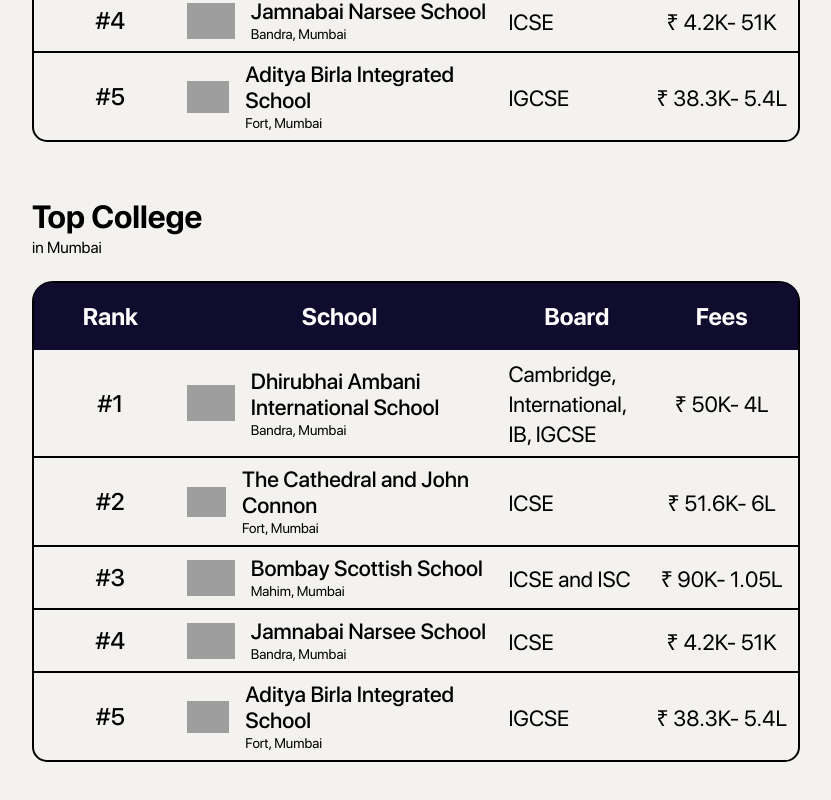
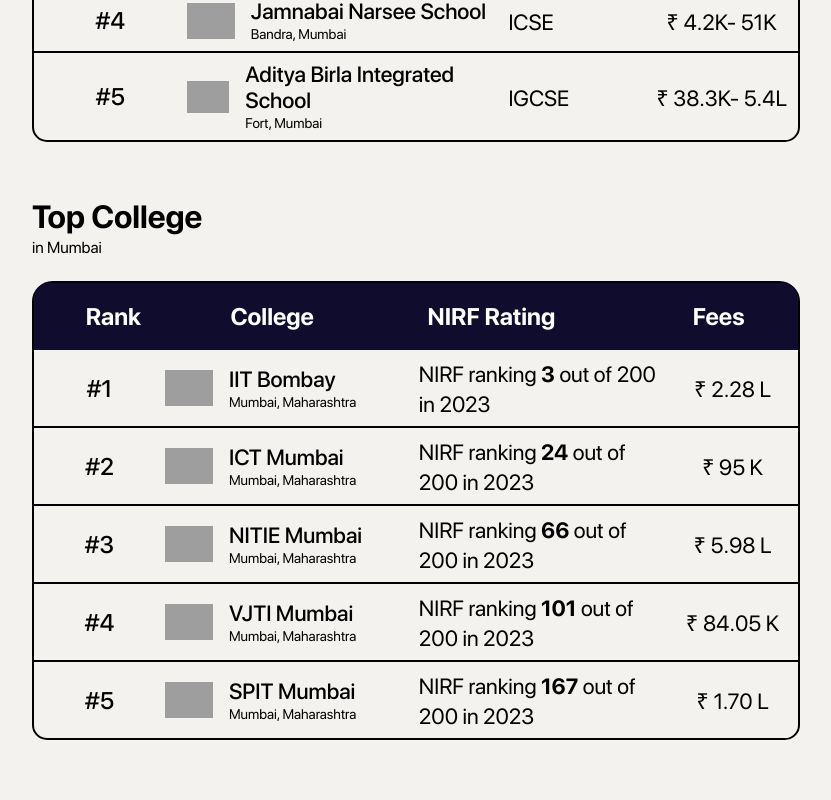
Before and after one commit to open-xyz/campus-finder, a React (Create React App) app: page / in a window 1280 px wide. Shown: the part 1260-2060 px from the top of the page, without its empty margins (224-1055 px from the left). Built offline with nearby package versions, Linux system fonts and the light colour scheme; grey boxes are pictures that could not be loaded.

Commit message:
Top College added

```diff
--- a/src/Pages/Home/Topranking/Topranking.css
+++ b/src/Pages/Home/Topranking/Topranking.css
@@ -103,3 +103,26 @@
   font-weight: 300;
   line-height: normal;
 }
+
+.college-ranking .rank {
+  width: 20%;
+  text-align: center;
+  font-size: 1.5rem;
+  font-weight: 400;
+}
+
+.college-ranking .board {
+  width: 40%;
+  margin-left: -1.5rem;
+}
+.college-ranking .fees {
+  width: 20%;
+  text-align: center;
+}
+.college-ranking .school-name-school {
+  width: 20%;
+}
+
+.board span {
+  font-weight: 500;
+}
--- a/src/Pages/Home/Topranking/Topranking.js
+++ b/src/Pages/Home/Topranking/Topranking.js
@@ -112,8 +112,8 @@
         <div className="school-table">
           <div className="school-table__heading">
             <div className="utility ranks">Rank</div>
-            <div className="utility school-name-school">School</div>
-            <div className="utility board">Board</div>
+            <div className="utility school-name-school">College</div>
+            <div className="utility board">NIRF Rating</div>
             <div className="utility fees">Fees</div>
           </div>
           <div className="school school-row-1">
@@ -126,16 +126,14 @@
                 />
               </div>
               <div className="school-name-text">
-                <div className="head">
-                  Dhirubhai Ambani <br /> International School
-                </div>
-                <div className="sub-head">Bandra, Mumbai </div>
+                <div className="head">IIT Bombay</div>
+                <div className="sub-head">Mumbai, Maharashtra</div>
               </div>
             </div>
             <div className="board">
-              Cambridge, <br /> International, <br /> IB, IGCSE
+              NIRF ranking <span>3</span> out of 200 in 2023
             </div>
-            <div className="fees">₹ 50K- 4L</div>
+            <div className="fees">₹ 2.28 L</div>
           </div>
           <div className="school school-row-1">
             <div className="rank">#2</div>
@@ -147,12 +145,14 @@
                 />
               </div>
               <div className="school-name-text">
-                <div className="head">The Cathedral and John Connon</div>
-                <div className="sub-head">Fort, Mumbai </div>
+                <div className="head">ICT Mumbai</div>
+                <div className="sub-head">Mumbai, Maharashtra</div>
               </div>
             </div>
-            <div className="board">ICSE</div>
-            <div className="fees">₹ 51.6K- 6L</div>
+            <div className="board">
+              NIRF ranking <span>24</span> out of 200 in 2023
+            </div>
+            <div className="fees">₹ 95 K</div>
           </div>
           <div className="school school-row-1">
             <div className="rank">#3</div>
@@ -164,12 +164,14 @@
                 />
               </div>
               <div className="school-name-text">
-                <div className="head">Bombay Scottish School</div>
-                <div className="sub-head">Mahim, Mumbai </div>
+                <div className="head">NITIE Mumbai</div>
+                <div className="sub-head">Mumbai, Maharashtra </div>
               </div>
             </div>
-            <div className="board">ICSE and ISC</div>
-            <div className="fees">₹ 90K- 1.05L</div>
+            <div className="board">
+              NIRF ranking <span>66</span> out of 200 in 2023
+            </div>
+            <div className="fees">₹ 5.98 L</div>
           </div>
           <div className="school school-row-1">
             <div className="rank">#4</div>
@@ -181,12 +183,14 @@
                 />
               </div>
               <div className="school-name-text">
-                <div className="head">Jamnabai Narsee School</div>
-                <div className="sub-head">Bandra, Mumbai </div>
+                <div className="head">VJTI Mumbai</div>
+                <div className="sub-head">Mumbai, Maharashtra </div>
               </div>
             </div>
-            <div className="board">ICSE</div>
-            <div className="fees">₹ 4.2K- 51K</div>
+            <div className="board">
+              NIRF ranking <span>101</span> out of 200 in 2023
+            </div>
+            <div className="fees">₹ 84.05 K</div>
           </div>{" "}
           <div style={{ borderBottom: "none" }} className="school school-row-1">
             <div className="rank">#5</div>
@@ -198,12 +202,14 @@
                 />
               </div>
               <div className="school-name-text">
-                <div className="head">Aditya Birla Integrated School</div>
-                <div className="sub-head">Fort, Mumbai </div>
+                <div className="head">SPIT Mumbai</div>
+                <div className="sub-head">Mumbai, Maharashtra </div>
               </div>
             </div>
-            <div className="board">IGCSE</div>
-            <div className="fees">₹ 38.3K- 5.4L</div>
+            <div className="board">
+              NIRF ranking <span>167</span> out of 200 in 2023
+            </div>
+            <div className="fees">₹ 1.70 L</div>
           </div>
         </div>
       </div>
```
